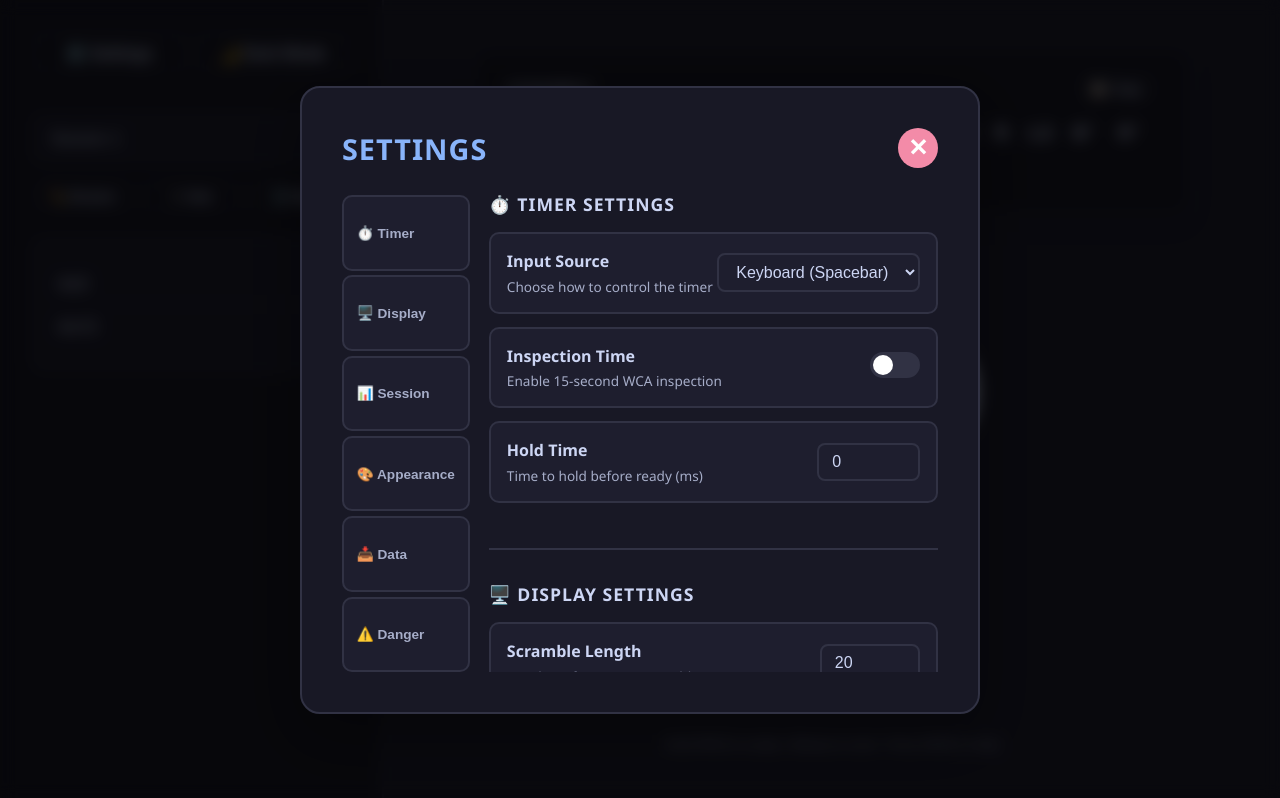
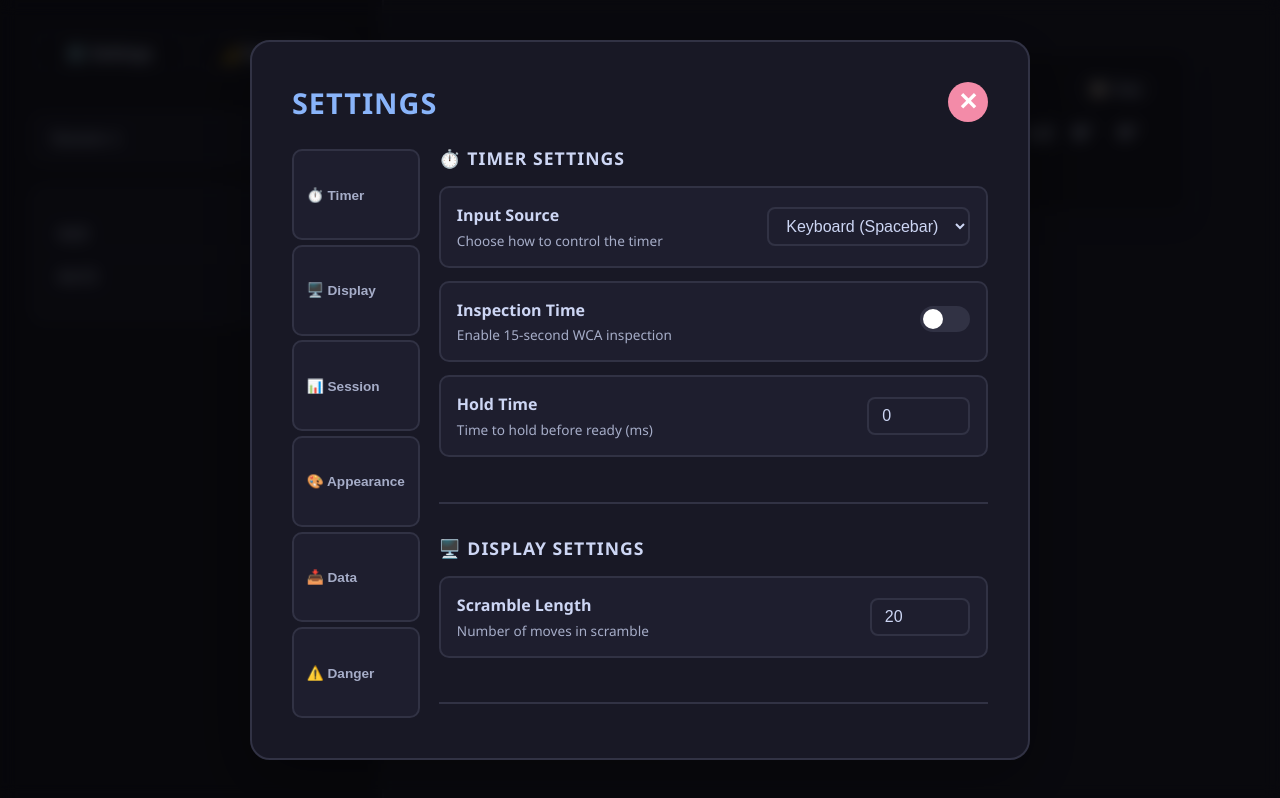
Before and after one commit to tunimamluk/AiCubeTimer, a React (Vite) app: page / in a window 1280 px wide. Both pictures are taken after a click on the button "⚙️ Settings". Built offline with nearby package versions, Linux system fonts and the light colour scheme.

Commit message:
Larger settings modal, session options behind toggle button
Co-Authored-By: Claude Sonnet 4.6 <noreply@anthropic.com>

```diff
--- a/src/components/Sidebar/SessionSelector.jsx
+++ b/src/components/Sidebar/SessionSelector.jsx
@@ -1,3 +1,4 @@
+import { useState } from 'react';
 import { useApp } from '../../context/AppContext';
 
 export default function SessionSelector() {
@@ -5,6 +6,8 @@ export default function SessionSelector() {
     sessions, sessionNames, currentSession, setCurrentSession,
     createSession, renameSession, deleteSession,
   } = useApp();
+
+  const [optionsOpen, setOptionsOpen] = useState(false);
 
   const sortedKeys = Object.keys(sessionNames).sort((a, b) => {
     const nA = parseInt(a.replace('session', ''));
@@ -23,15 +26,17 @@ export default function SessionSelector() {
       alert('You cannot delete the last remaining session.');
       return;
     }
-    if (confirm(`Are you sure you want to delete "${sessionNames[currentSession]}"? This cannot be undone.`)) {
+    if (confirm(`Delete "${sessionNames[currentSession]}"? This cannot be undone.`)) {
       deleteSession(currentSession);
     }
   };
 
   return (
     <div className="session-selector">
+      <div style={{ display: 'flex', gap: '0.4rem', alignItems: 'center' }}>
         <select
           id="sessionSelect"
+          style={{ flex: 1 }}
           value={currentSession}
           onChange={e => setCurrentSession(e.target.value)}
         >
@@ -39,6 +44,17 @@ export default function SessionSelector() {
             <option key={key} value={key}>{sessionNames[key]}</option>
           ))}
         </select>
+        <button
+          className="header-btn"
+          style={{ padding: '0.4rem 0.7rem', fontSize: '0.8rem', whiteSpace: 'nowrap' }}
+          onClick={() => setOptionsOpen(o => !o)}
+          title="Session options"
+        >
+          {optionsOpen ? '✕' : '⚙️'}
+        </button>
+      </div>
+
+      {optionsOpen && (
         <div style={{ display: 'flex', gap: '0.4rem', marginTop: '0.4rem' }}>
           <button className="header-btn" style={{ flex: 1, padding: '0.4rem', fontSize: '0.75rem' }} onClick={handleRename}>
             ✏️ Rename
@@ -50,6 +66,7 @@ export default function SessionSelector() {
             🗑️ Delete
           </button>
         </div>
+      )}
     </div>
   );
 }
--- a/style.css
+++ b/style.css
@@ -628,9 +628,9 @@ body {
     border: 2px solid var(--border);
     border-radius: 20px;
     padding: 2.5rem;
-    max-width: 680px;
+    max-width: 780px;
     width: 95%;
-    max-height: 85vh;
+    max-height: 90vh;
     overflow: hidden;
     display: flex;
     flex-direction: column;
@@ -712,7 +712,7 @@ body {
 .settings-content {
     flex: 1;
     overflow-y: auto;
-    max-height: 60vh;
+    min-height: 0;
     min-width: 0;
     scroll-behavior: smooth;
 }
```
Lines whose indentation alone changed are shown as unchanged.
